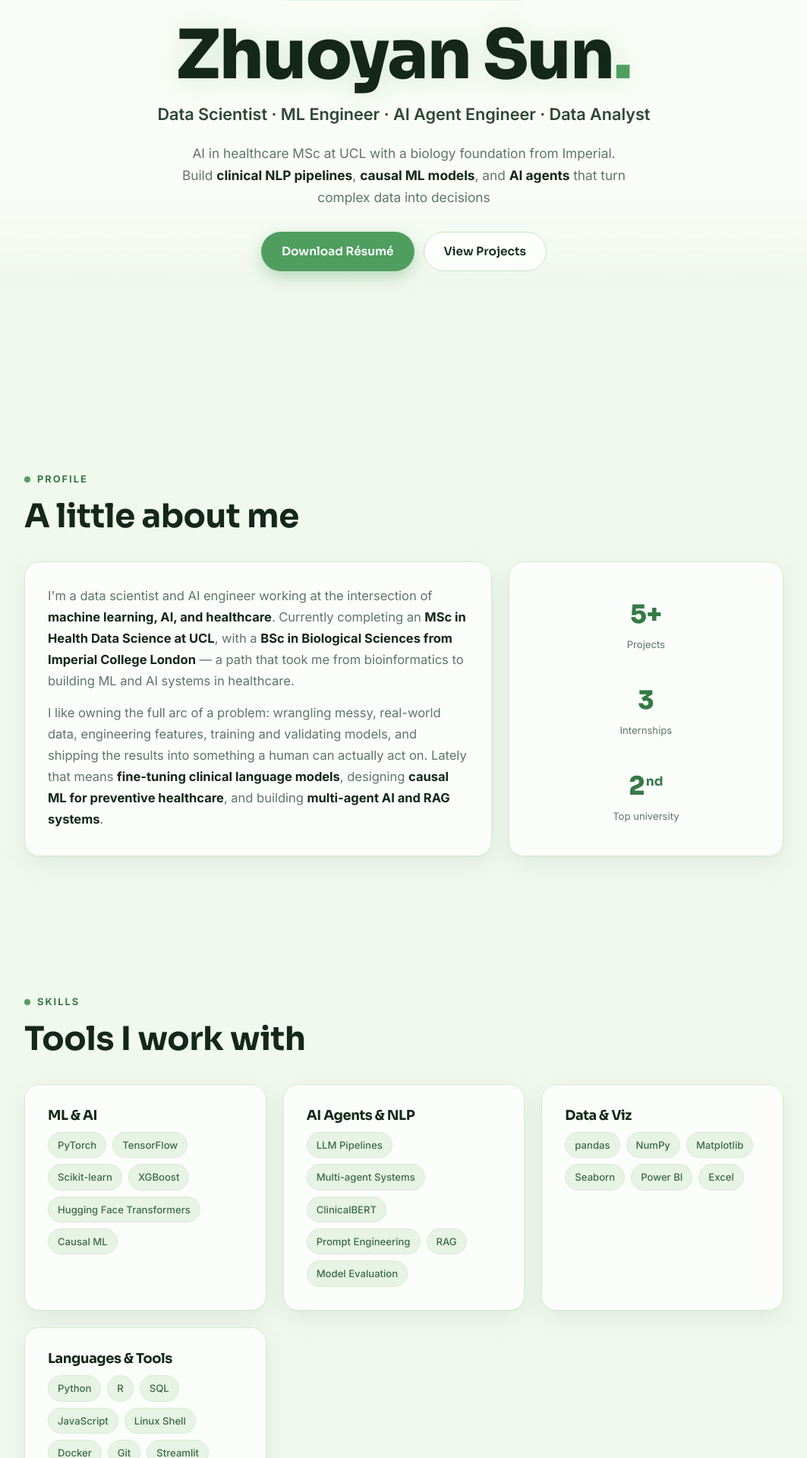
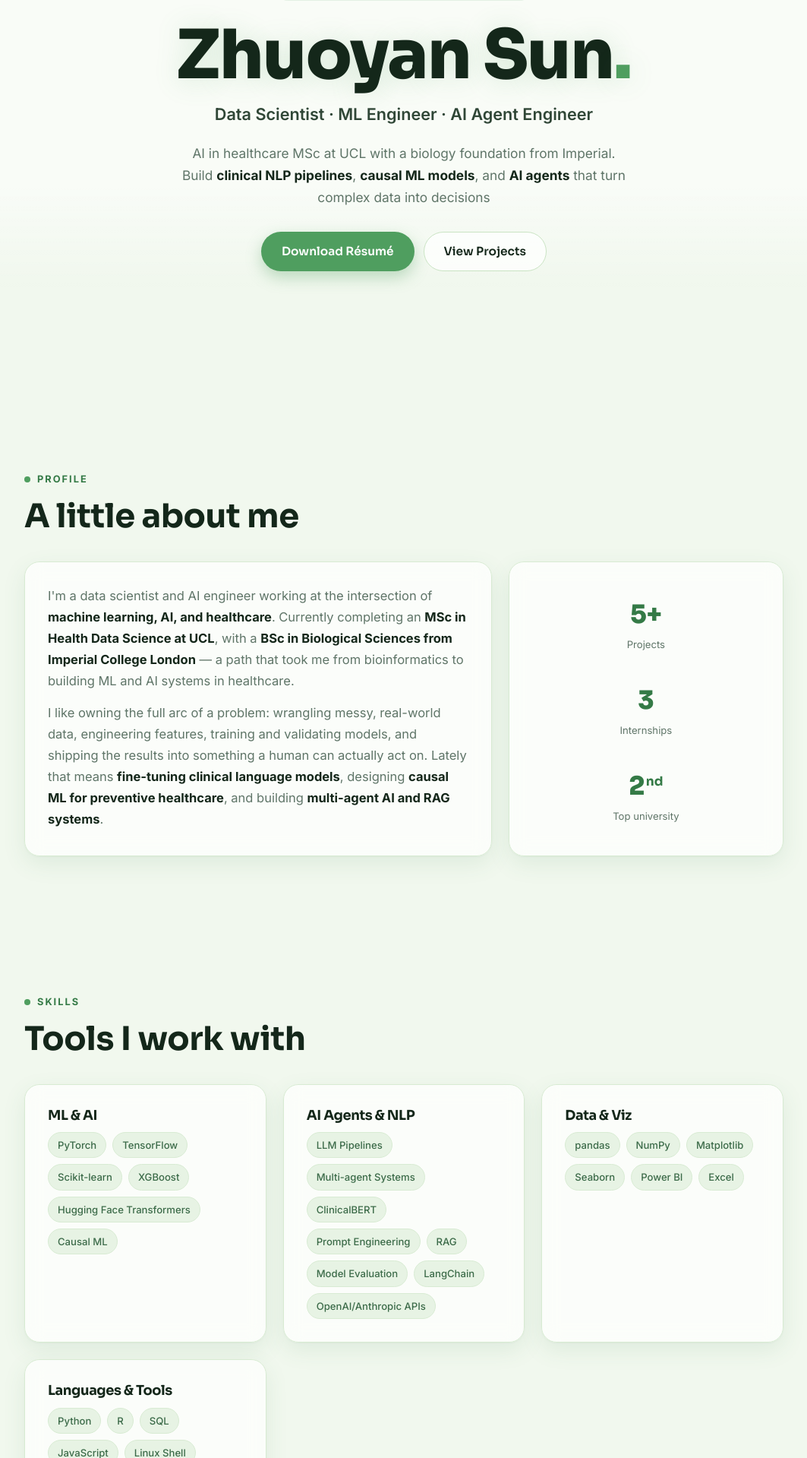
Before and after one commit to jennifersun09b/portfolio, a React (Vite) app: page / in a window 1280 px wide. Shown: the part 901-2820 px from the top of the page at 76% size, without its empty margins (108-1171 px from the left). Built offline with nearby package versions, Linux system fonts and the light colour scheme.

Commit message:
resume modification

```diff
--- a/src/data.js
+++ b/src/data.js
@@ -10,8 +10,7 @@ export const profile = {
   roles: [
     'Data Scientist',
     'ML Engineer',
-    'AI Agent Engineer',
-    'Data Analyst',
+    'AI Agent Engineer'
   ],
   tagline:
     'AI in healthcare MSc at UCL with a biology foundation from Imperial. Build **clinical NLP pipelines**, **causal ML models**, and **AI agents** that turn complex data into decisions',
@@ -47,7 +46,7 @@ export const skills = [
   {
     category: 'AI Agents & NLP',
     color: 'pink',
-    items: ['LLM Pipelines', 'Multi-agent Systems', 'ClinicalBERT', 'Prompt Engineering', 'RAG', 'Model Evaluation'],
+    items: ['LLM Pipelines', 'Multi-agent Systems', 'ClinicalBERT', 'Prompt Engineering', 'RAG', 'Model Evaluation', 'LangChain', 'OpenAI/Anthropic APIs'],
   },
   {
     category: 'Data & Viz',
@@ -133,14 +132,14 @@ export const experience = [
 
 export const education = [
   {
-    degree: 'MSc Health Data Science (First-Class)',
+    degree: 'MSc Health Data Science (Distinction)',
     org: 'University College London',
     period: 'Sep 2025 — Present · London, UK',
     detail:
       'Core modules: Data Science & Statistics, Artificial Intelligence in Healthcare, Advanced Machine Learning for Healthcare, Advanced Data Science & Statistics.',
   },
   {
-    degree: 'BSc Biological Sciences',
+    degree: 'BSc Biological Sciences (2:1)',
     org: 'Imperial College London',
     period: 'Sep 2021 — Jun 2024 · London, UK',
     detail:
```
